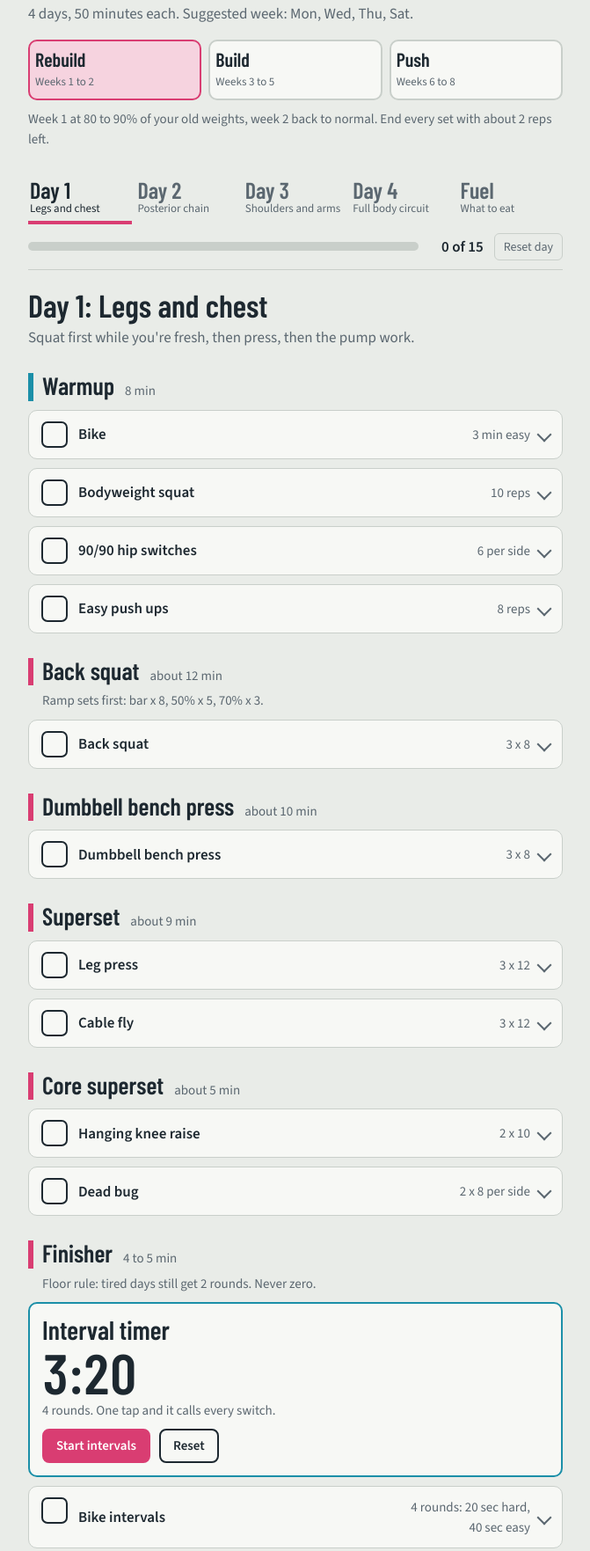
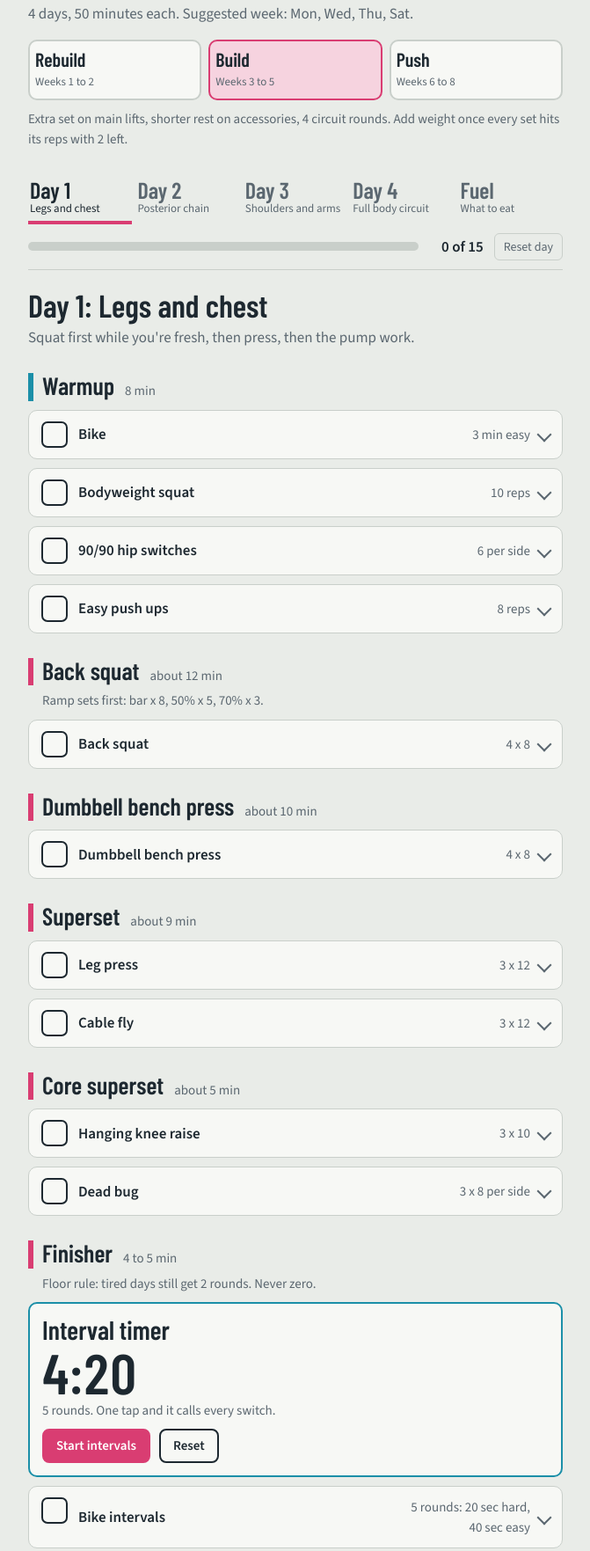
Before and after one commit to jdangelo84-appbuild/JD-Strength-Training, a plain HTML site: page index.html in a window 1280 px wide. Shown: the part 69-1832 px from the top of the page at 88% size, without its empty margins (304-975 px from the left). Drawn offline with nearby package versions, Linux system fonts and the light colour scheme; a web font is replaced by a local one.

Commit message:
Add files via upload

```diff
--- a/index.html
+++ b/index.html
@@ -300,10 +300,10 @@ const DAYS = [
      setup:"Cable high with a rope, elbows pinned at your sides.", move:"Push down, spread the rope at the bottom, return with control.",
      feel:"Triceps.", avoid:"Elbows flaring or leaning into it."}
   ]},
-  {title:"Farmer carry", time:"about 4 min", items:[
-    {id:"farmer", name:"Farmer carry", dose:["3 walks, 40 yd","3 walks, 40 yd","4 walks, 40 yd"], rest:[60,45,45], log:true, demo:"farmer carry proper form",
-     setup:"Heavy dumbbell or kettlebell in each hand, shoulders pulled back and down.", move:"Walk tall with short, quick steps.",
-     feel:"Grip, traps, whole trunk.", avoid:"Shoulders rounding forward or the weights swinging."}
+  {title:"Rear delt fly", time:"about 4 min", items:[
+    {...ACC, id:"reardelt", name:"Cable rear delt fly", demo:"cable rear delt fly standing",
+     setup:"Cables crossed at chest height, light weight, soft bend in the elbows.", move:"Pull both handles out and back in an arc, squeezing shoulder blades together. Return slowly.",
+     feel:"Rear shoulders and upper back.", avoid:"Using your arms to muscle it. Keep the motion coming from your shoulder blades."}
   ]},
   {title:"Finisher", time:"4 to 6 min", note:"Floor rule: tired days still get 2 rounds. Never zero.",
    intervals:{work:[30,30,30], rest:[30,30,30], rounds:[4,5,6], hard:"Hard", easy:"Easy paddle"}, items:[
@@ -376,7 +376,6 @@ const SNACKS = [
   {name:"Greek yogurt, plain, 1 cup", g:23, tip:"Add berries or honey. Good before training or before bed"},
   {name:"Hummus plate with 2 hard boiled eggs", g:16, tip:"Hummus alone is only about 2 g protein per 2 tbsp, so always pair it"},
   {name:"Protein shake, 1 scoop", g:25, tip:"Easiest post workout option"},
-  {name:"Tuna pouch", g:17, tip:"Keep a few in your bag"},
   {name:"Deli turkey roll ups, 4 oz", g:20, tip:"Spread a little hummus inside and roll around a cucumber spear"},
   {name:"Edamame, 1 cup shelled", g:18, tip:"Frozen, microwave 3 min"},
   {name:"Protein bar", g:20, tip:"Check the label for 20 g protein, under 250 calories"},
@@ -388,7 +387,7 @@ const MEALS = [
   {when:"Breakfast", g:38, what:"2 eggs plus 1 cup egg whites scrambled, 1 slice whole grain toast, fruit"},
   {when:"Lunch", g:50, what:"6 oz chicken breast, 1 cup rice, big pile of vegetables"},
   {when:"1 to 2 hours before training", g:28, what:"Turkey sandwich on whole grain bread with hummus instead of mayo, plus a banana"},
-  {when:"After training", g:25, what:"Protein shake plus a piece of fruit"},
+  {when:"After training", g:25, what:"Your usual: 1 scoop protein blended with 1 cup wild berries"},
   {when:"Dinner", g:38, what:"6 oz salmon or lean steak, a potato or sweet potato, vegetables"},
   {when:"Evening", g:23, what:"1 cup Greek yogurt with berries"}
 ];
@@ -434,7 +433,7 @@ function renderFuel(){
   <section>
     <div class="block soft"><h3>Grocery staples</h3></div>
     <div class="fuel-card"><ul>
-      <li><b>Protein:</b> chicken breast, 93% lean ground turkey, salmon, eggs and egg whites, Greek yogurt, deli turkey, tuna pouches, protein powder, hummus (for pairing, not protein)</li>
+      <li><b>Protein:</b> chicken breast, 93% lean ground turkey, salmon, eggs and egg whites, Greek yogurt, deli turkey, protein powder, hummus (for pairing, not protein)</li>
       <li><b>Carbs:</b> oats, rice, potatoes and sweet potatoes, whole grain bread, bananas, berries</li>
       <li><b>Vegetables:</b> bagged salad, frozen broccoli and green beans, peppers, spinach</li>
       <li><b>Fats, in small amounts:</b> avocado, olive oil, nuts (a small handful is already about 170 calories)</li>
@@ -463,7 +462,7 @@ function renderFuel(){
     c.addEventListener("click", () => { total = Math.max(0, total + g); store.set(key, total); paint(); });
     chips.appendChild(c);
   };
-  [["Meal +40 g",40],["Shake +25 g",25],["Yogurt +23 g",23],["Turkey +20 g",20],["Eggs +12 g",12],["Jerky +12 g",12],["+10 g",10]].forEach(([l,g]) => add(l,g));
+  [["Meal +40 g",40],["Shake + berries +25 g",25],["Yogurt +23 g",23],["Turkey +20 g",20],["Eggs +12 g",12],["Jerky +12 g",12],["+10 g",10]].forEach(([l,g]) => add(l,g));
   add("Undo 10 g", -10, "minus");
   paint();
 }
@@ -473,7 +472,7 @@ const store = {
   get(k, d){ try { const v = localStorage.getItem("tp:"+k); return v === null ? d : JSON.parse(v); } catch(e){ return d; } },
   set(k, v){ try { localStorage.setItem("tp:"+k, JSON.stringify(v)); } catch(e){} }
 };
-let phase = store.get("phase", 0);
+let phase = store.get("phase", 1);
 let dayIdx = store.get("day", 0);
 if (!(phase >= 0 && phase < 3)) phase = 0;
 if (!(dayIdx >= 0 && dayIdx <= DAYS.length)) dayIdx = 0;
```
